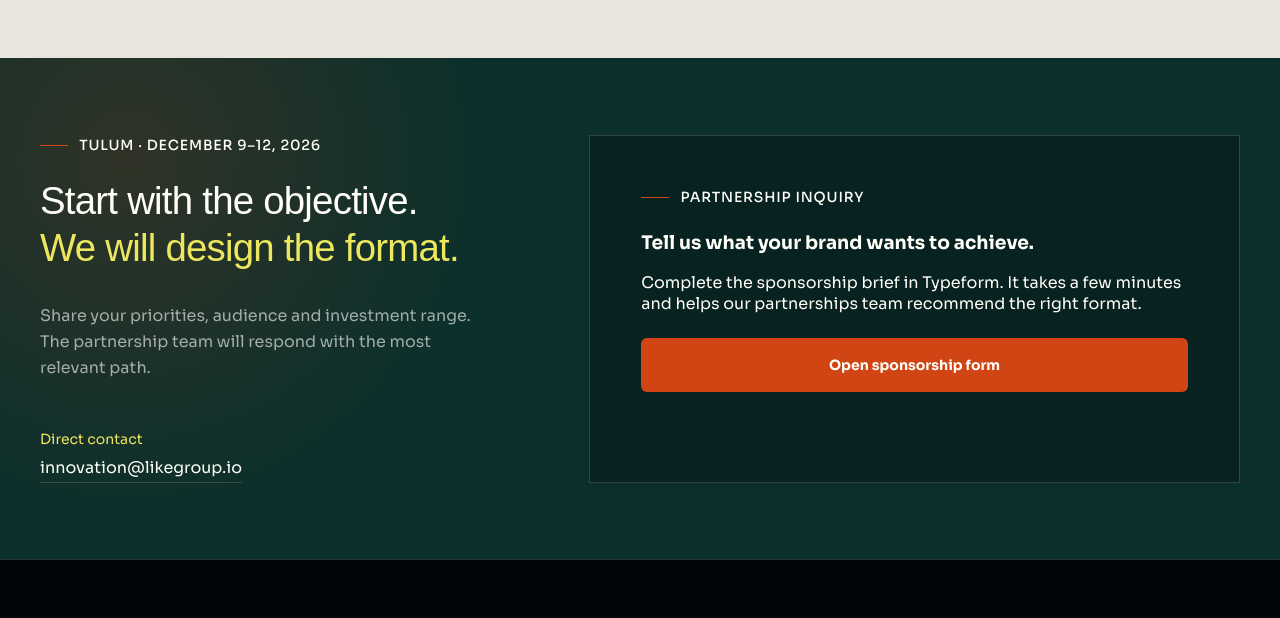
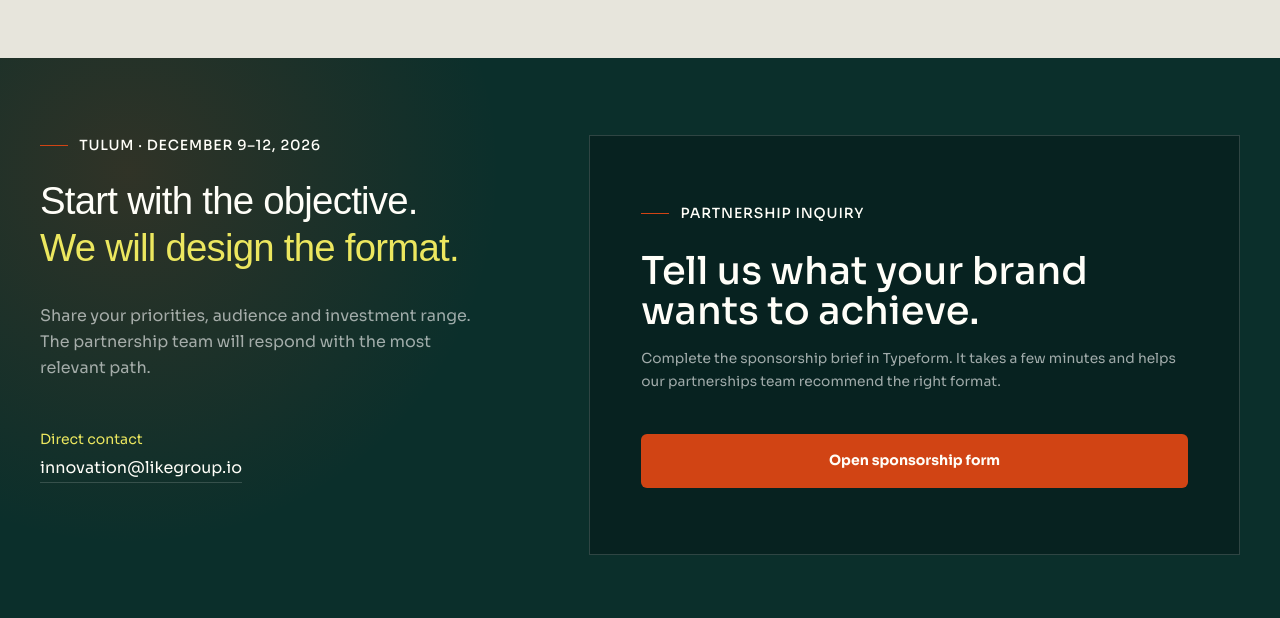
Before and after one commit to alexisoubran-blip/tulum-innovation, a website: page sponsorship/index.html in a window 1280 px wide. Shown: the part 9880-10498 px from the top of the page. Drawn offline with Linux system fonts and the light colour scheme; a web font is replaced by a local one.

Commit message:
Style external sponsorship Typeform panel

```diff
--- a/sponsorship/styles.css
+++ b/sponsorship/styles.css
@@ -241,6 +241,10 @@ img { max-width: 100%; display: block; }
 .contact-direct span { color: var(--acid); font-size: .56rem; letter-spacing: .12em; text-transform: uppercase; }
 .contact-direct a { width: fit-content; padding-bottom: .25rem; border-bottom: 1px solid var(--line-light); font-size: .82rem; }
 .partner-form { padding: clamp(2rem,4vw,4rem); border: 1px solid var(--line-light); background: rgba(0,8,11,.32); }
+.typeform-panel { display:flex; flex-direction:column; justify-content:center; min-height:420px; }
+.typeform-panel h3 { margin:.4rem 0 1rem; font-family:var(--editorial); font-size:clamp(2rem,3vw,3.3rem); font-weight:500; line-height:1.02; }
+.typeform-panel > p:not(.eyebrow) { max-width:620px; margin:0 0 2rem; color:rgba(255,255,255,.62); font-size:.86rem; line-height:1.7; }
+.typeform-panel .button { width:fit-content; min-width:240px; }
 .form-row { display: grid; grid-template-columns: 1fr 1fr; gap: 1rem; }
 .partner-form label { display: grid; gap: .55rem; margin-bottom: 1rem; color: rgba(255,255,255,.62); font-size: .6rem; letter-spacing: .07em; text-transform: uppercase; }
 .partner-form input, .partner-form select, .partner-form textarea { width: 100%; min-height: 50px; padding: .85rem .9rem; border: 1px solid var(--line-light); border-radius: 0; outline: none; background: rgba(0,8,11,.55); color: var(--white); font-size: .78rem; line-height: 1.5; letter-spacing: 0; text-transform: none; transition: border-color .2s, background .2s; }
```
